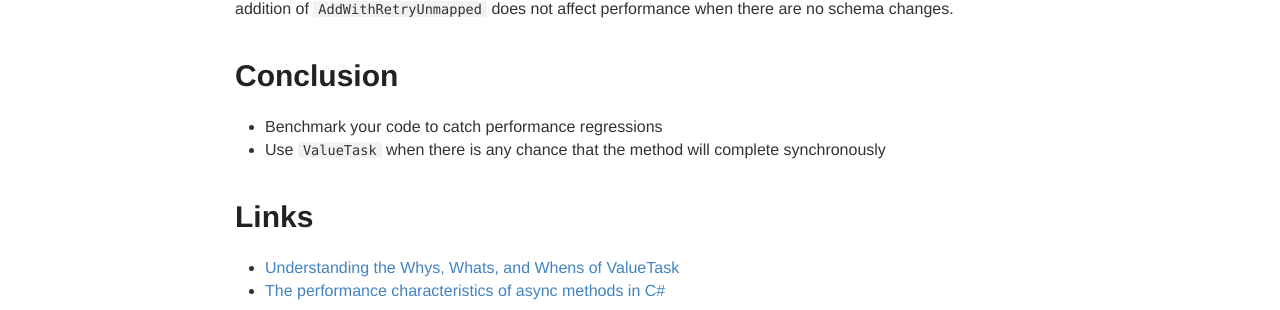
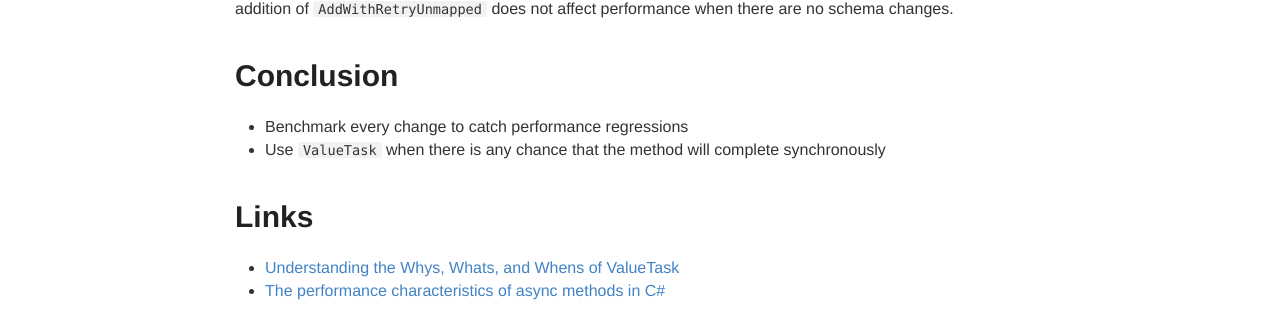
Before and after one commit to ptupitsyn/ptupitsyn.github.io, a Jekyll site: the page built from _posts/2023-09-11-ValueTask.md, in a window 1280 px wide. Shown: the part 1196-1506 px from the top of the page. Built offline with Jekyll 4.4.1, drawn with Linux system fonts in a browser that asks for light colours; comment, search, counter and statistics services are not loaded.

```diff
--- a/_posts/2023-09-11-ValueTask.md
+++ b/_posts/2023-09-11-ValueTask.md
@@ -49,7 +49,7 @@
 
 # Conclusion
 
-* Benchmark your code to catch performance regressions
+* Benchmark every change to catch performance regressions
 * Use `ValueTask` when there is any chance that the method will complete synchronously
 
 # Links
```
